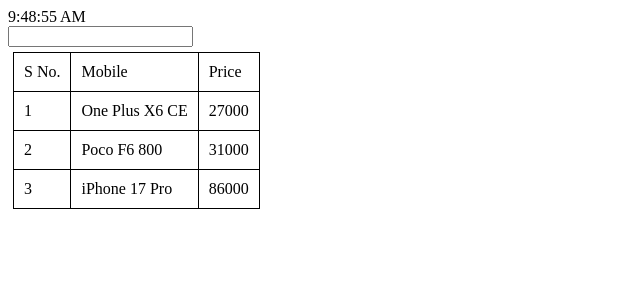
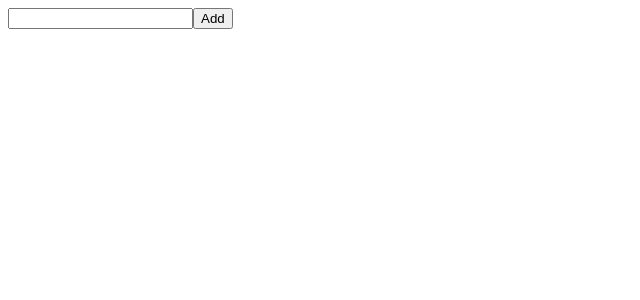
Before and after one commit to VijayKumarBeere/BasicReax, a React (Create React App) app in the folder reactclasses/: page / in a window 1280 px wide. Shown: the top 300 px of the page, without its empty margins (0-640 px from the left). Built offline with nearby package versions, Linux system fonts and the light colour scheme.

Commit message:
Passing data from child to parent component

```diff
--- /dev/null
+++ b/reactclasses/src/Search.js
@@ -0,0 +1,19 @@
+import { useState } from "react";
+
+function Search(todo){
+    const [task,setTask] = useState('');
+    return(
+        <>
+            <input type="text" value={task} onChange={e=>setTask(e.target.value)}/>
+            <button onClick={()=>{
+                if(task.trim().length>0)
+                {
+                    todo.add(task);
+                    setTask('');
+                }
+            }}>Add</button>
+        </>
+    )
+}
+
+export default Search;
--- /dev/null
+++ b/reactclasses/src/TestAccess.js
@@ -0,0 +1,23 @@
+import { useState } from "react";
+import Search from "./Search";
+
+function TestAccess(){
+    const [todoList,updateToDo] = useState([]);
+
+    const addToDo =(newTodo)=>{
+        updateToDo([...todoList,newTodo]);
+    }
+
+    return(
+        <>
+            <Search add={addToDo}></Search>
+            <ul>
+                {
+                    todoList.map((todo)=><li>{todo}</li>)
+                }
+            </ul>
+        </>
+    )
+}
+
+export default TestAccess;
--- a/reactclasses/src/index.js
+++ b/reactclasses/src/index.js
@@ -1,6 +1,7 @@
 // import React from 'react';
 import ReactDOM from 'react-dom/client';
-import TestMemo from './TestMemo';
+// import TestMemo from './TestMemo';
+import TestAccess from './TestAccess';
 // import Parent from './Parent';
 // import { createContext } from 'react';
 
@@ -96,6 +97,7 @@
       {/* <context.Provider value={order}>
         <Parent></Parent>
       </context.Provider> */}
-      <TestMemo></TestMemo>
+      {/* <TestMemo></TestMemo> */}
+      <TestAccess></TestAccess>
   </>
 );
```
